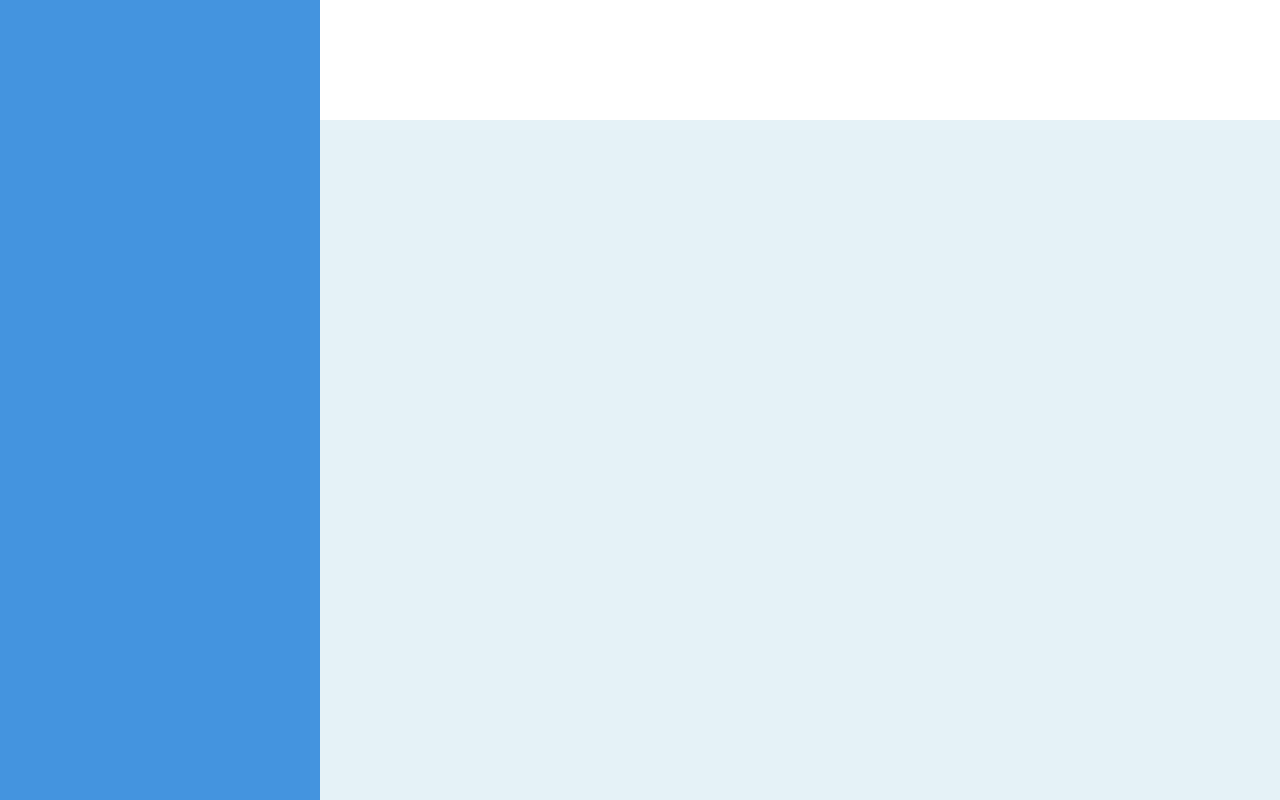
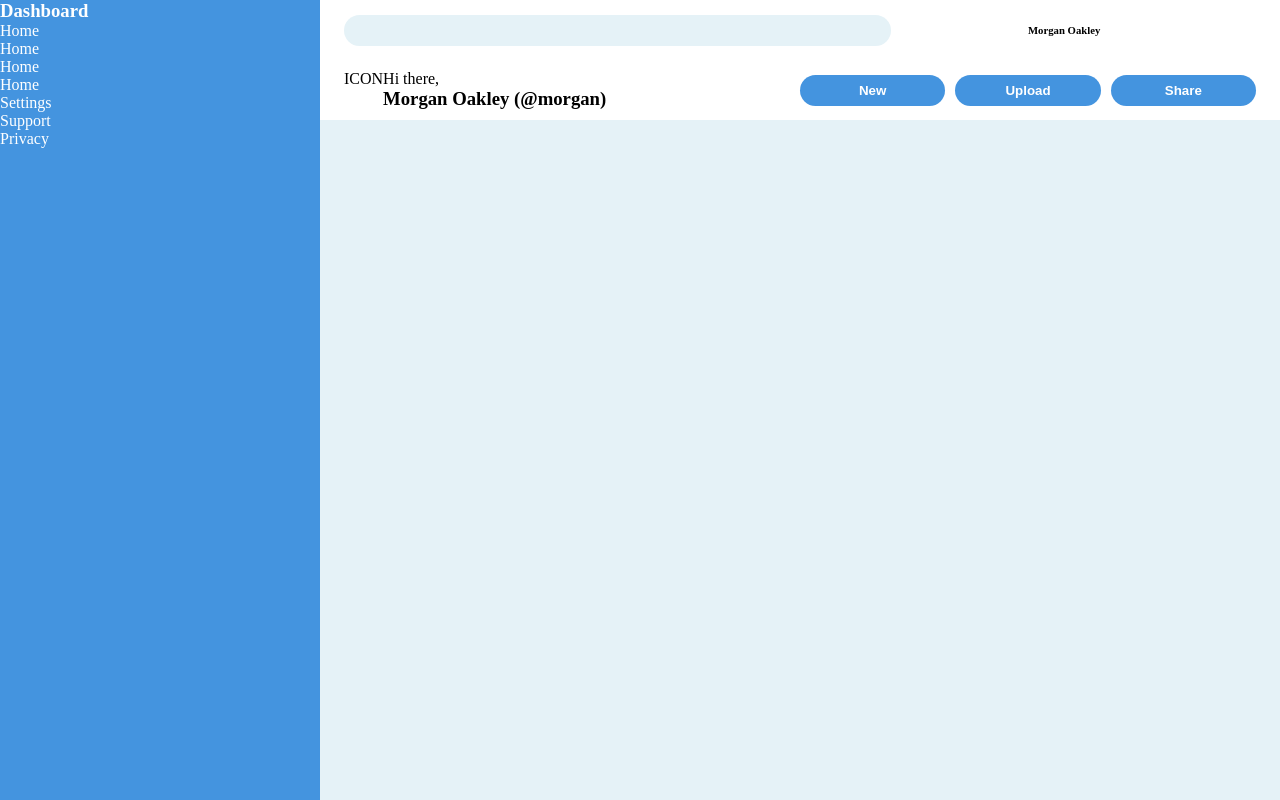
Before and after one commit to cjacqo/odin-admin-dashboard, a plain HTML site: page index.html in a window 1280 px wide. Drawn offline with Linux system fonts and the light colour scheme.

Commit message:
Started the initial layout and styles for the header section

```diff
--- a/index.html
+++ b/index.html
@@ -10,8 +10,44 @@
 </head>
 <body>
     <div class="parent grid">
-        <aside class="sidebar section"></aside>
-        <header class="header section"></header>
+        <aside class="sidebar section">
+            <div class="logo container">
+                <h3 class="logo-text">Dashboard</h3>
+            </div>
+            <nav class="nav container" id="navsGrid">
+                <ul class="nav-list container" id="topNav">
+                    <li class="nav-list item">Home</li>
+                    <li class="nav-list item">Home</li>
+                    <li class="nav-list item">Home</li>
+                    <li class="nav-list item">Home</li>
+                </ul>
+                <ul class="nav-list container" id="bottomNav">
+                    <li class="nav-list item">Settings</li>
+                    <li class="nav-list item">Support</li>
+                    <li class="nav-list item">Privacy</li>
+                </ul>
+            </nav>
+        </aside>
+        <header class="header section grid">
+            <div class="search-bar" id="searchCell">
+                <input type="text" class="search-input" id="searchInput">
+            </div>
+            <div class="alerts-bar" id="alertCell">
+                <h6>Morgan Oakley</h6>
+            </div>
+            <div class="greeting-bar" id="greetingCell">
+                <div class="user-icon">ICON</div>
+                <div class="user-greeting">
+                    <p>Hi there,</p>
+                    <h3>Morgan Oakley (@morgan)</h3>
+                </div>
+            </div>
+            <div class="actions-bar" id="actionsCell">
+                <button type="button" class="btn primary pointer" id="newBtn">New</button>
+                <button type="button" class="btn primary pointer" id="uploadBtn">Upload</button>
+                <button type="button" class="btn primary pointer" id="shareBtn">Share</button>
+            </div>
+        </header>
         <main class="main section"></main>
     </div>
 </body>
--- a/styles.css
+++ b/styles.css
@@ -20,6 +20,15 @@
     display: grid;
 }
 
+.btn {
+    outline: none;
+    border: none;
+}
+
+.pointer {
+    cursor: pointer;
+}
+
 .parent {
     grid-template-columns: 25vw 75vw;
     grid-template-rows: 15vh 85vh;
@@ -28,13 +37,72 @@
         "sidebar main";
 }
 
+/* -- navigation section */
 .sidebar.section {
     grid-area: sidebar;
     background-color: var(--primary);
+    color: var(--white-text);
 }
 
+/* -- header section */
 .header.section {
+    width: 95%;
+    margin: 0 auto;
     grid-area: header;
+    grid-template-columns: 2fr 1fr 1fr;
+    grid-template-rows: 1fr 1fr;
+    grid-template-areas:
+        "search search alerts"
+        "greeting actions actions";
+}
+
+.header.section > * {
+    align-self: center;
+
+}
+
+.search-bar {
+    grid-area: search;
+
+}
+#searchInput {
+    background-color: var(--grey);
+    border-radius: 25px;
+    border: none;
+    outline: none;
+    width: 80%;
+    font-size: 0.85rem;
+    padding: 0.5rem;
+}
+
+.alerts-bar {
+    grid-area: alerts;
+}
+
+.greeting-bar {
+    grid-area: greeting;
+    display: flex;
+}
+
+.actions-bar {
+    grid-area: actions;
+    display: flex;
+    gap: 10px;
+}
+.btn.primary {
+    flex: 1;
+    background-color: var(--primary);
+    color: var(--white-text);
+    font-weight: bold;
+    border-radius: 25px;
+    padding: 0.5rem 1rem;
+    transition: all 300ms ease-in-out;
+}
+.btn.primary:hover {
+    color: var(--primary);
+    outline: 3px solid var(--primary);
+    background-color: transparent;
+    transition: all 300ms ease-in-out;
 }
 
 .main.section {
```
